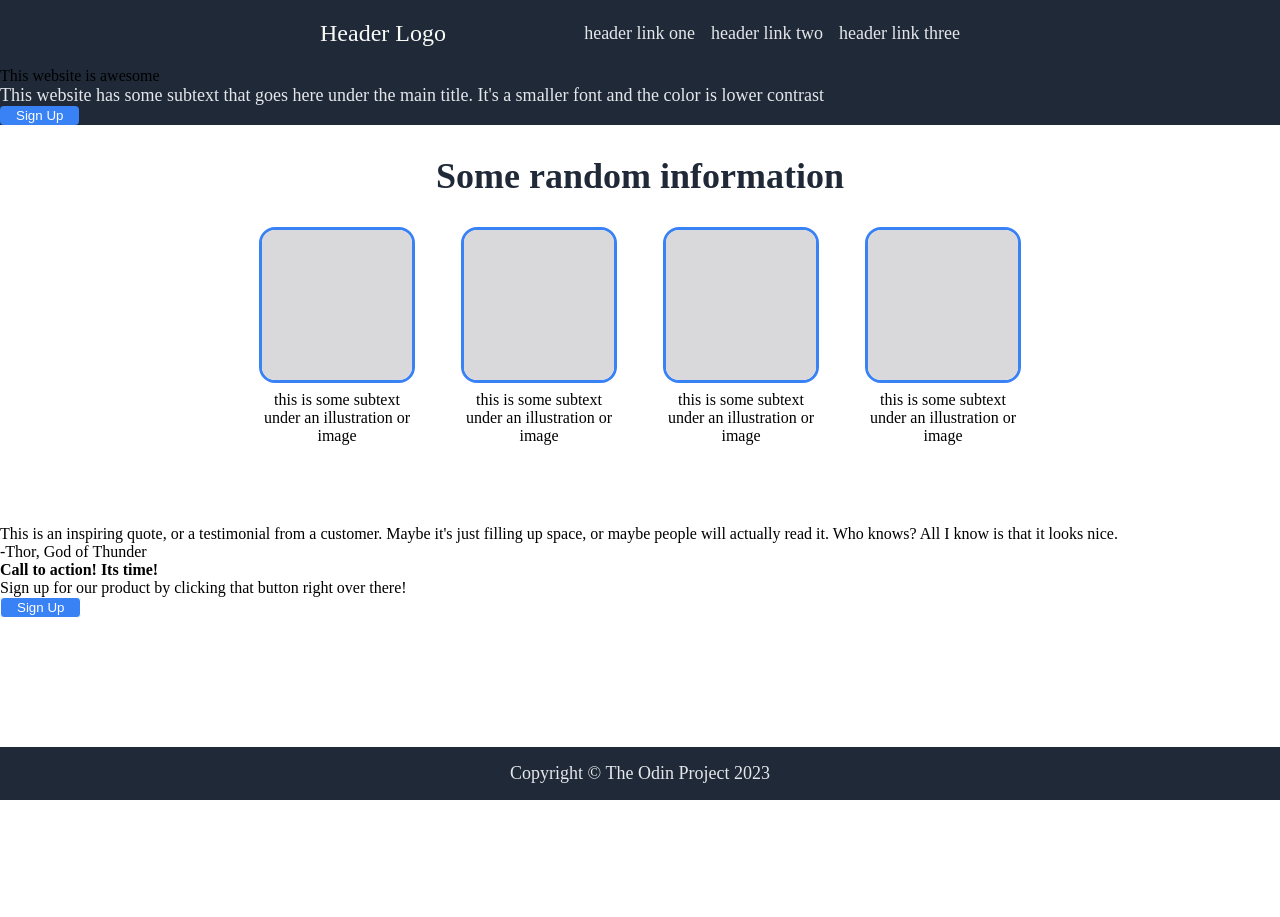
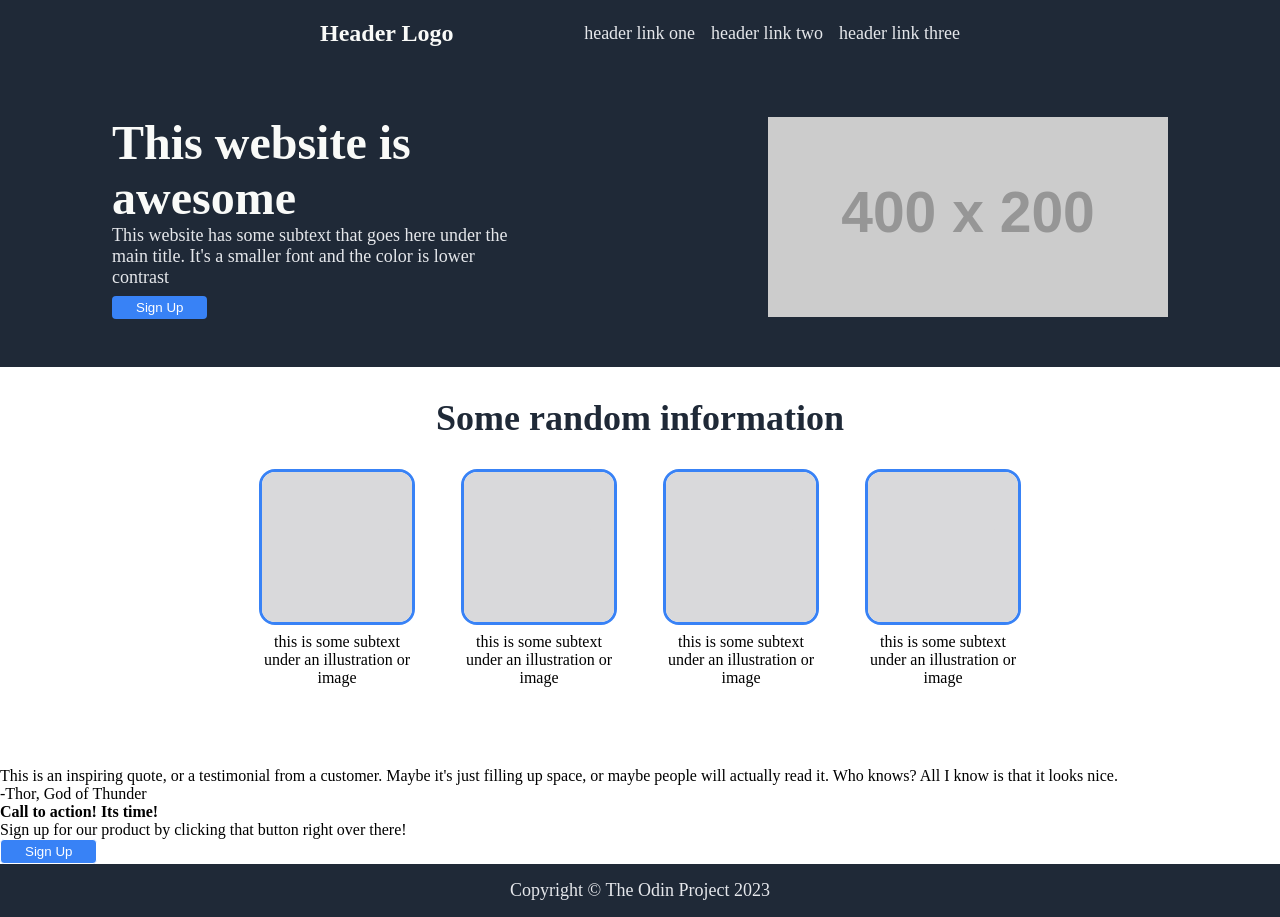
Before and after one commit to griffinamaral98/landing-page, a plain HTML site: page index.html in a window 1280 px wide. Before the commit the page ends 800 px from the top, so only its background shows below. Drawn offline with Linux system fonts and the light colour scheme; placeholder pictures from the web are drawn by us.

Commit message:
Styled hero section

```diff
--- a/index.html
+++ b/index.html
@@ -7,6 +7,7 @@
     <title>Landing Page</title>
   </head>
   <body>
+    <div class="background">
       <div class="menu-container">
         <div class="menu">
           <div class="logo">Header Logo</div>
@@ -18,12 +19,16 @@
 
       <div class="hero-container">
         <div class="hero">
-        <div>This website is awesome</div>
-        <p class="secondary">
+          <div class="text-container">
+            <div class="hero-title">This website is awesome</div>
+            <div class="hero-text">
               This website has some subtext that goes here under the main title.
               It's a smaller font and the color is lower contrast
-        </p>
+            </div>
             <button>Sign Up</button>
+          </div>
+        </div>
+        <img src="https://placehold.co/400x200" alt="" />
       </div>
     </div>
 
--- a/style.css
+++ b/style.css
@@ -9,16 +9,15 @@ body {
   flex-direction: column;
 }
 
-.menu-container,
-.footer,
-.hero {
+.background,
+.footer {
   background-color: #1f2937;
 }
 
 button {
   background-color: #3882f6;
   color: white;
-  padding: 2px 16px;
+  padding: 4px 24px;
   border: none;
   border-radius: 4px;
 }
@@ -38,15 +37,12 @@ a,
   border: 1px solid white;
 }
 
+/* Navigation Bar */
+
 .logo {
   font-size: 24px;
   color: #f9faf8;
-}
-
-.footer {
-  margin-top: auto;
-  padding: 16px 0;
-  text-align: center;
+  font-weight: bold;
 }
 
 .menu-container {
@@ -71,6 +67,42 @@ a,
 .header-two {
   margin-right: 16px;
 }
+
+/* Hero Section */
+
+.hero-container {
+  height: 300px;
+  display: flex;
+  justify-content: center;
+  align-items: center;
+  gap: 20%;
+}
+
+.text-container {
+  width: 400px;
+  display: flex;
+  flex-direction: column;
+  justify-content: center;
+  align-self: flex-start;
+}
+
+.hero-title {
+  font-size: 48px;
+  font-weight: 900;
+  color: #f9faf8;
+}
+
+.hero-text {
+  font-size: 18px;
+  color: #e5e7eb;
+  margin-bottom: 8px;
+}
+
+.text-container > button {
+  align-self: flex-start;
+}
+
+/* Information Section */
 
 .info-title {
   margin-top: 30px;
@@ -103,3 +135,11 @@ a,
   text-align: center;
   justify-content: center;
 }
+
+/* Footer */
+
+.footer {
+  margin-top: auto;
+  padding: 16px 0;
+  text-align: center;
+}
```
Lines whose indentation alone changed are shown as unchanged.
